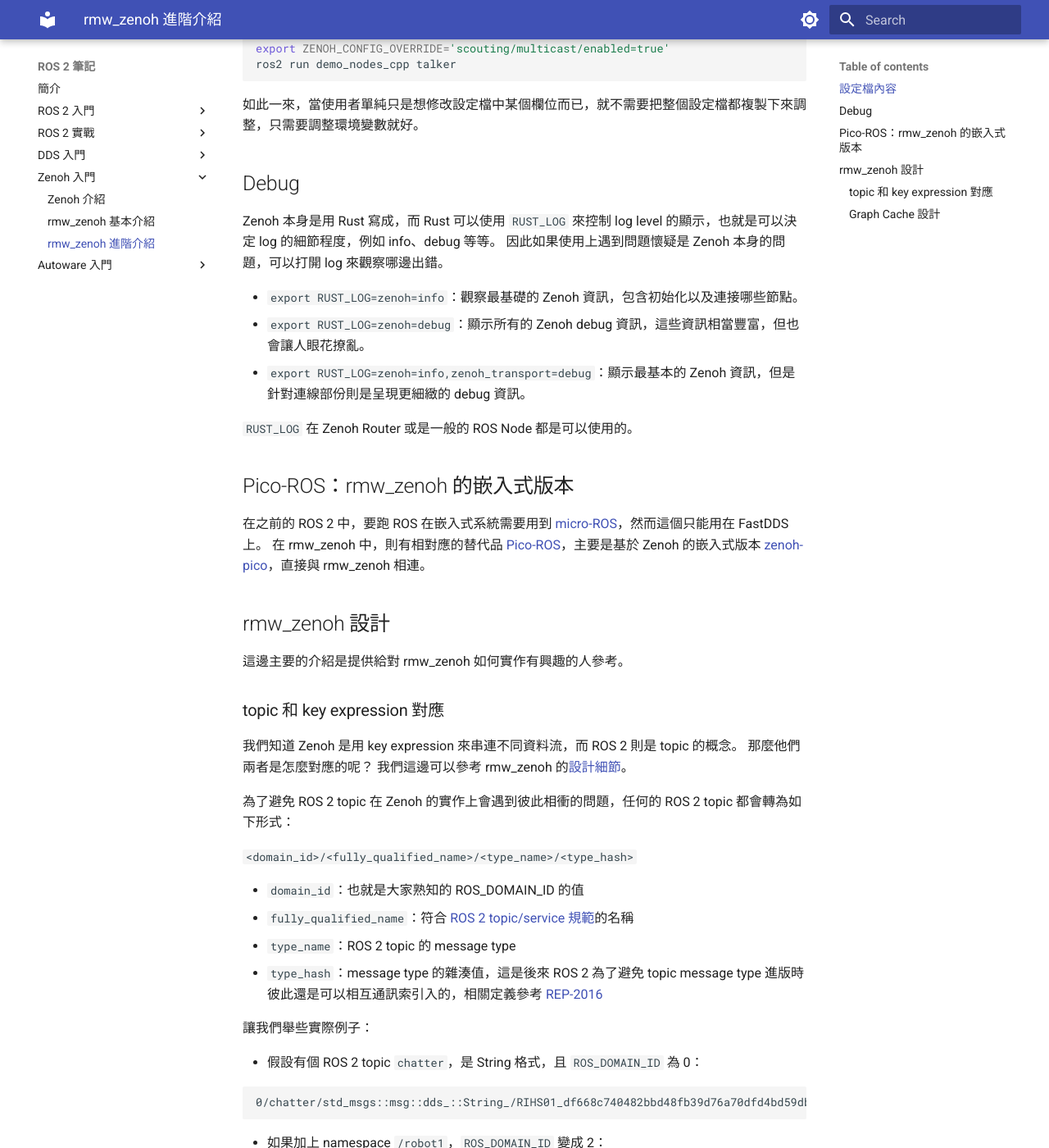
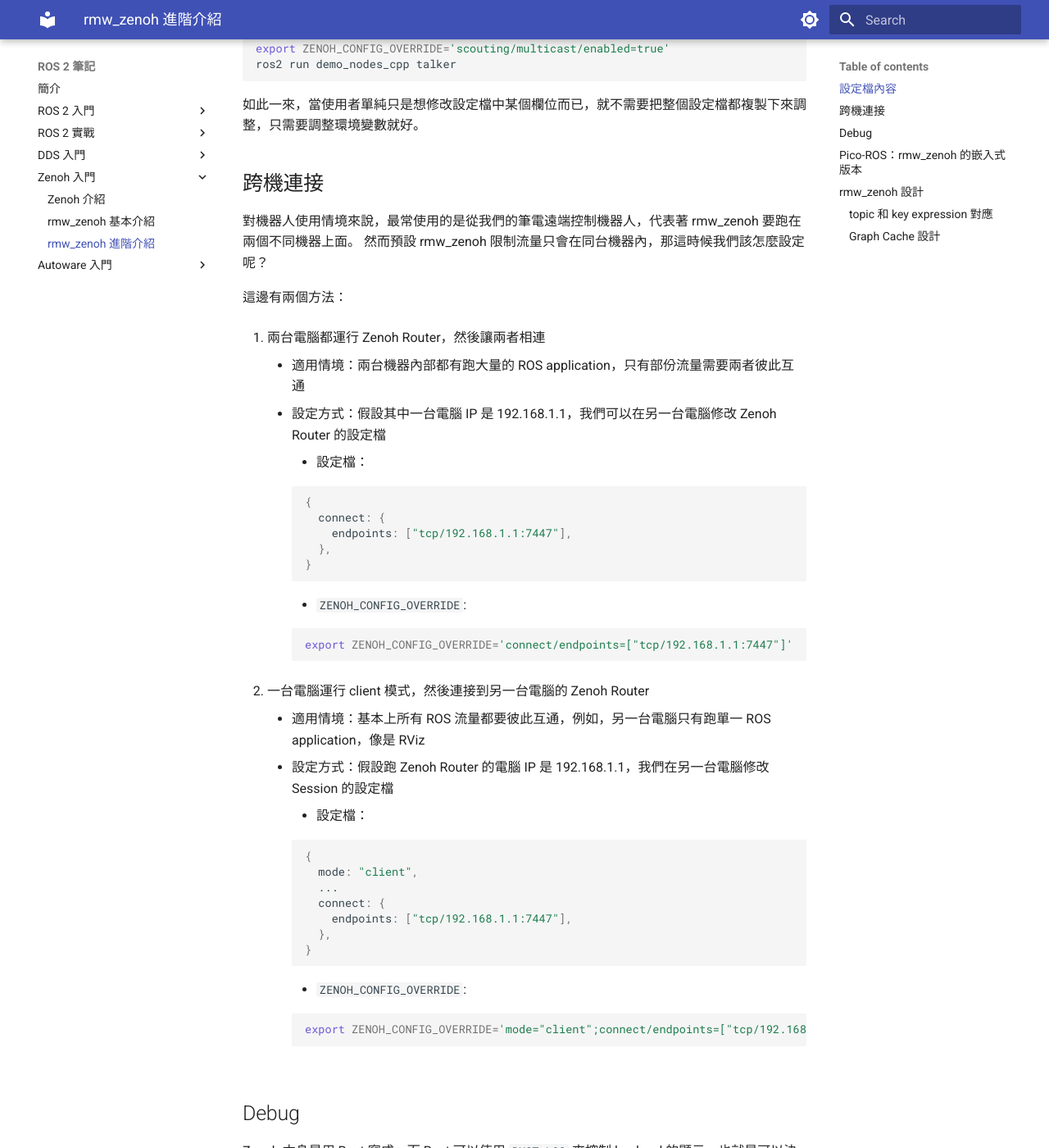
Before and after one commit to evshary/ros2-learning, an MkDocs documentation site: the page built from docs/zenoh/rmw_zenoh_advanced.md, in a window 1280 px wide and 1400 px high, scrolled down 872 px. Shown: the whole window at 82% size. Built offline with MkDocs 1.6.1 and Material for MkDocs 9.7.7, drawn with Linux system fonts in a browser that asks for light colours.

Commit message:
Finish the advanced rmw_zenoh
Signed-off-by: ChenYing Kuo <evshary@gmail.com>

````diff
--- a/docs/zenoh/rmw_zenoh_advanced.md
+++ b/docs/zenoh/rmw_zenoh_advanced.md
@@ -50,6 +50,53 @@ ros2 run demo_nodes_cpp talker
 ```
 
 如此一來，當使用者單純只是想修改設定檔中某個欄位而已，就不需要把整個設定檔都複製下來調整，只需要調整環境變數就好。
+
+## 跨機連接
+
+對機器人使用情境來說，最常使用的是從我們的筆電遠端控制機器人，代表著 rmw_zenoh 要跑在兩個不同機器上面。
+然而預設 rmw_zenoh 限制流量只會在同台機器內，那這時候我們該怎麼設定呢？
+
+這邊有兩個方法：
+
+1. 兩台電腦都運行 Zenoh Router，然後讓兩者相連
+    * 適用情境：兩台機器內部都有跑大量的 ROS application，只有部份流量需要兩者彼此互通
+    * 設定方式：假設其中一台電腦 IP 是 192.168.1.1，我們可以在另一台電腦修改 Zenoh Router 的設定檔
+        * 設定檔：
+
+        ```json
+        {
+          connect: {
+            endpoints: ["tcp/192.168.1.1:7447"],
+          },
+        }
+        ```
+
+        * `ZENOH_CONFIG_OVERRIDE`:
+
+        ```bash
+        export ZENOH_CONFIG_OVERRIDE='connect/endpoints=["tcp/192.168.1.1:7447"]'
+        ```
+
+2. 一台電腦運行 client 模式，然後連接到另一台電腦的 Zenoh Router
+    * 適用情境：基本上所有 ROS 流量都要彼此互通，例如，另一台電腦只有跑單一 ROS application，像是 RViz
+    * 設定方式：假設跑 Zenoh Router 的電腦 IP 是 192.168.1.1，我們在另一台電腦修改 Session 的設定檔
+        * 設定檔：
+
+        ```json
+        {
+          mode: "client",
+          ...
+          connect: {
+            endpoints: ["tcp/192.168.1.1:7447"],
+          },
+        }
+        ```
+
+        * `ZENOH_CONFIG_OVERRIDE`:
+
+        ```bash
+        export ZENOH_CONFIG_OVERRIDE='mode="client";connect/endpoints=["tcp/192.168.1.1:7447"]'
+        ```
 
 ## Debug
 
````
